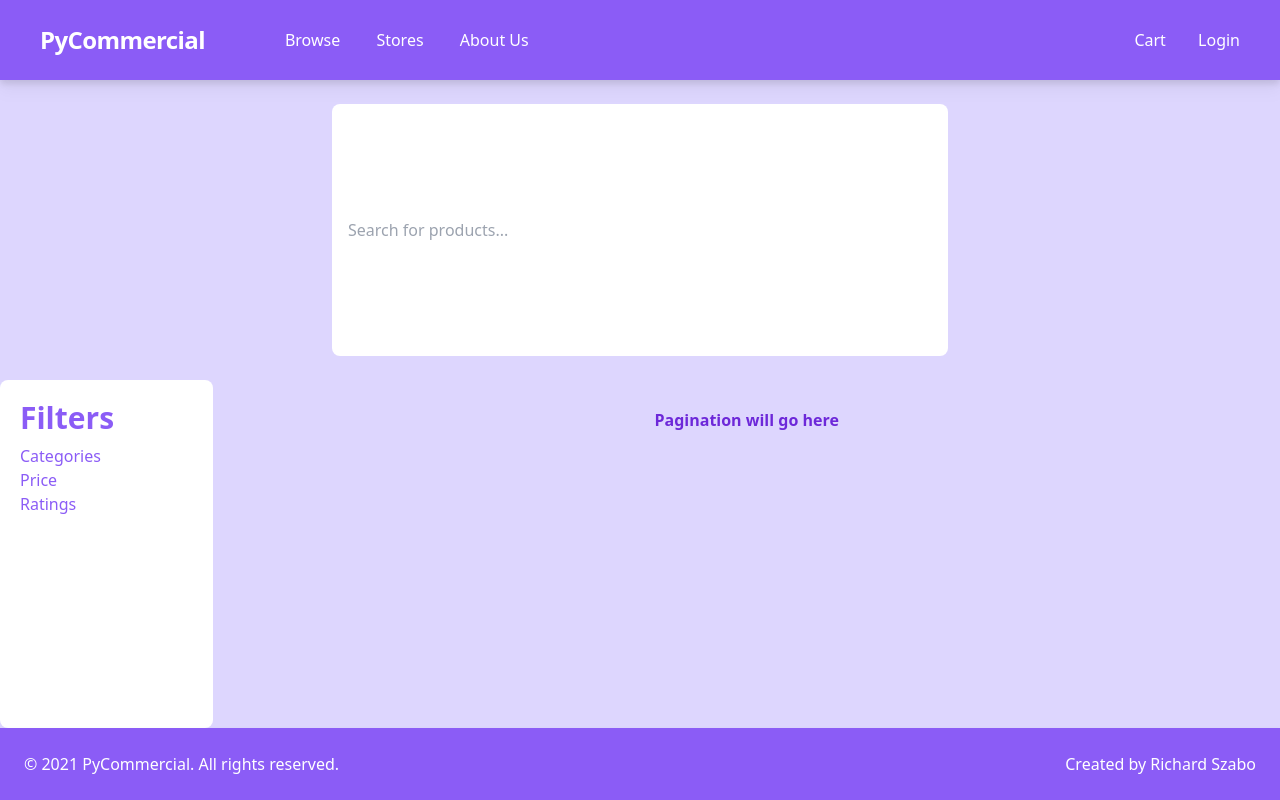
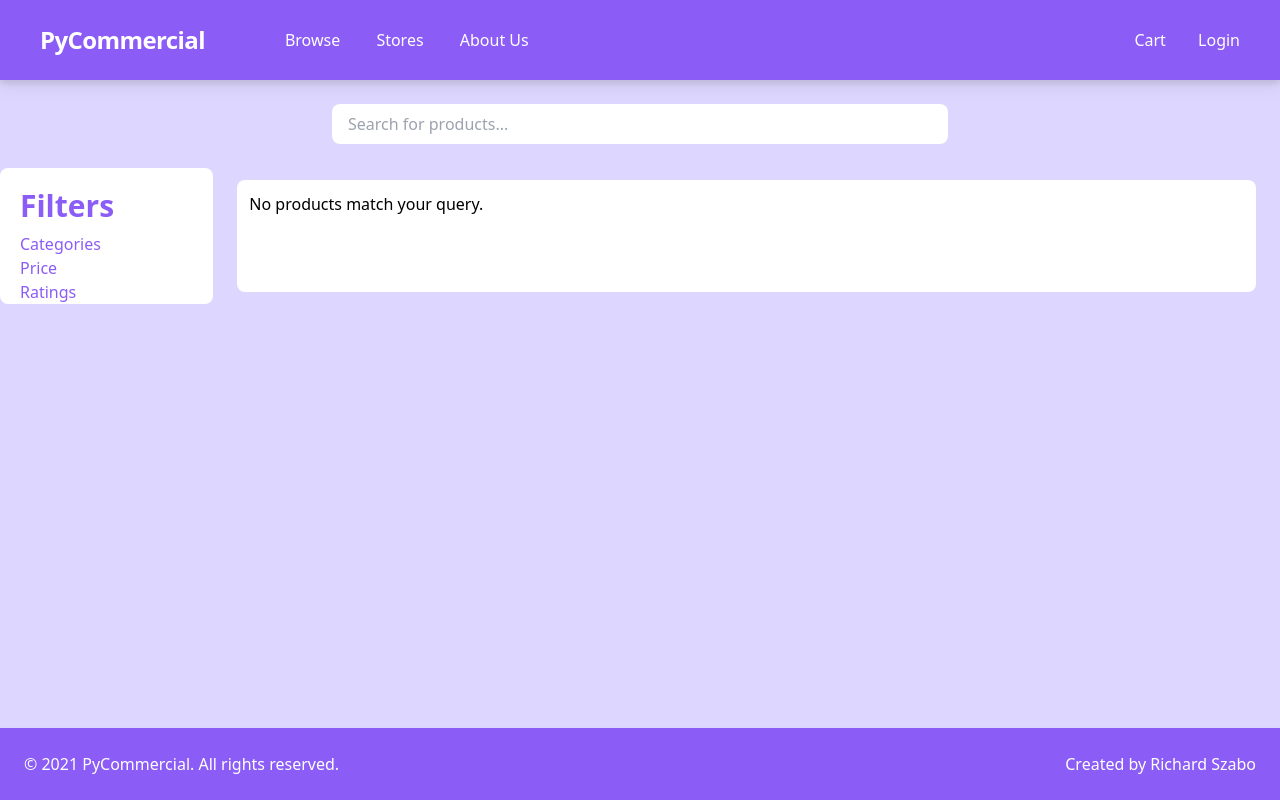
Before and after one commit to Riyomi/PyCommercial, a Django app: template products/templates/products/browse.html in a window 1280 px wide. Run offline with Django 3.2, Linux system fonts and the light colour scheme; the template is opened without the code that fills it, so the values that code supplies are empty; style sheets or scripts are compiled from the project's sources.

Commit message:
Browse layout clear-up

```diff
--- a/products/templates/products/browse.html
+++ b/products/templates/products/browse.html
@@ -4,15 +4,15 @@
 
 {% block title %}Home{% endblock title %}
 {% block content %}
-    <div class="flex flex-grow bg-white min-w-full min-h-full bg-purple-200">
-        <div class="grid grid-cols-6 w-full">
+    <div class="grid grid-cols-6 w-full bg-purple-200">
         <div class="grid col-span-6 p-6">
             <form method="get" class="grid mx-auto w-6/12">
-                    <input type="text" placeholder="Search for products..." name="search" value="{{ request.GET.q }}"
+                <input type="text" placeholder="Search for products..." name="search" value="{{ request.GET.search }}"
                        class="py-2 px-4 rounded-lg focus:outline-none focus:ring focus:ring-purple-400"/>
                 <button class="block fas fa-search absolute pt-3 pr-7 right-1/4 text-purple-700 focus:outline-none"></button>
             </form>
         </div>
+        <div class="grid grid-cols-6 col-span-6">
             <div class="bg-white px-5 pt-5 rounded-lg">
                 <div>
                     <p class="title-h1">Filters</p>
@@ -23,23 +23,30 @@
                     <p class="title-h3 text-purple-500">Ratings</p>
                 </div>
             </div>
-            <div class="grid grid-cols-4 col-span-5 mx-3">
+            <div class="grid md:grid-cols-2 xl:grid-cols-4 col-span-5 mx-3">
+                {% if not products %}
+                    <div class="grid col-span-4 bg-white min-h-96 m-3 rounded-lg p-3">
+                        No products match your query.
+                    </div>
+                {% endif %}
                 {% for product in products %}
                     <div class="flex flex-col bg-white min-h-96 m-3 rounded-lg p-3">
                         <a href="{% url 'products:details' product.id %}">
                             <img src="{{ product.image.url|formaturl }}" alt="item1">
                         </a>
                         <div class="title-h1">${{ product.price }}</div>
-                        <div class="text-purple-500 font-semibold mb-2">
+                        <div class="text-purple-500 text-lg	font-semibold mb-2">
                             <a href="{% url 'products:details' product.id %}">{{ product.name }}</a>
                         </div>
                         <div class="text-xs text-gray-600 mb-3">{{ product.description|truncatetext }}</div>
                         <button class="purple-btn mb-2">Add to cart</button>
                     </div>
                 {% endfor %}
+                {% if products.count > 32 %}
                     <div class="grid col-span-4 h-20">
                         <div class="m-auto text-purple-700 font-semibold">Pagination will go here</div>
                     </div>
+                {% endif %}
             </div>
         </div>
     </div>
```
Lines whose indentation alone changed are shown as unchanged.
